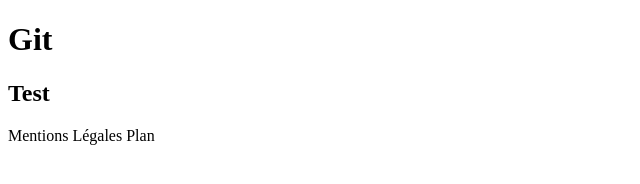
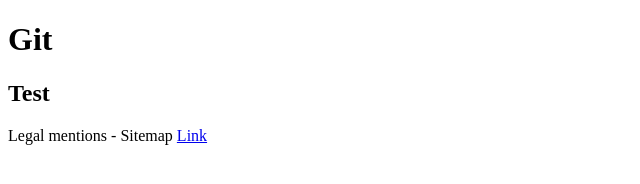
Before and after one commit to dacodemaniak/mon-dev, a plain HTML site: page index.html in a window 1280 px wide. Shown: the full height of the page, 0-640 px from the left. Drawn offline with Linux system fonts and the light colour scheme.

Commit message:
Update footer (hot fix)

```diff
--- a/index.html
+++ b/index.html
@@ -12,7 +12,10 @@
             <h2>Test</h2>
 
             <footer>
-                Mentions Légales Plan
+                Legal mentions - Sitemap
+                <a href="./truc.html">
+                    Link
+                </a>
             </footer>
         </div>
         <template id="spinner-loader">
```
